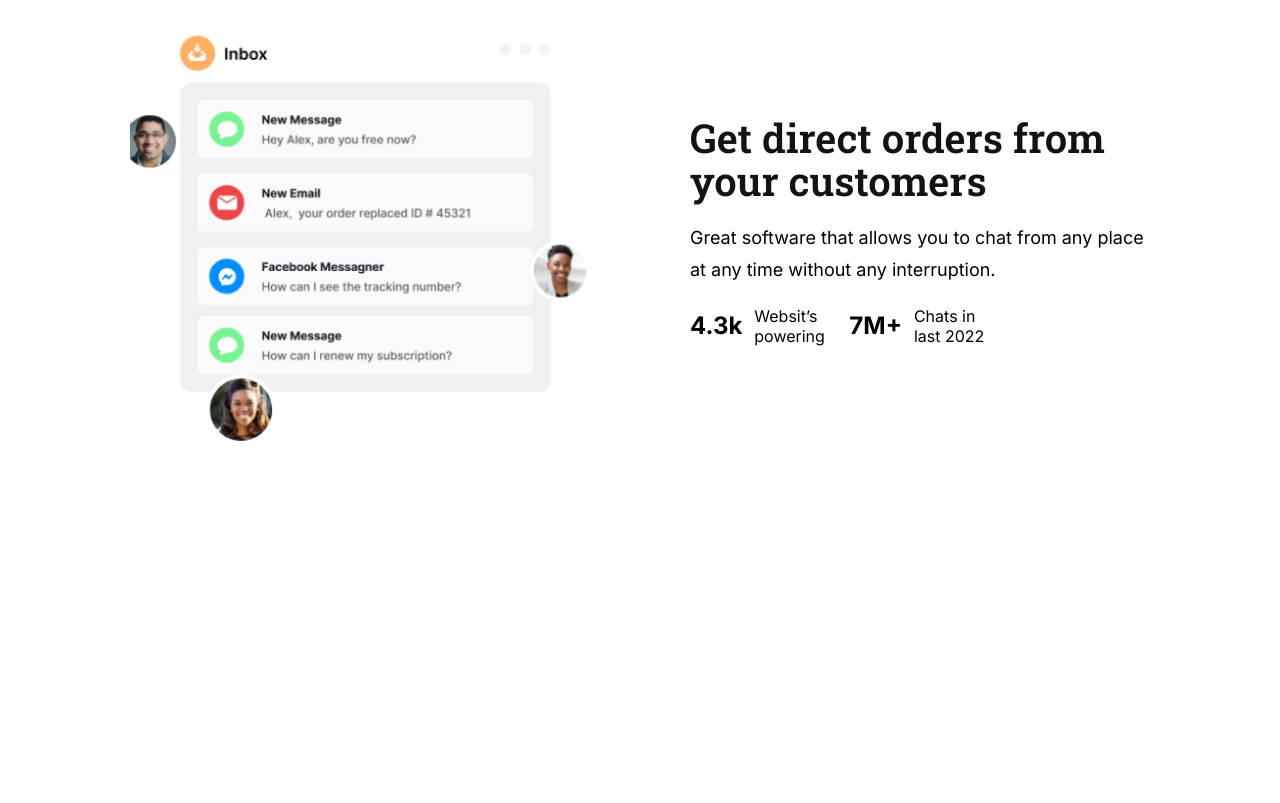
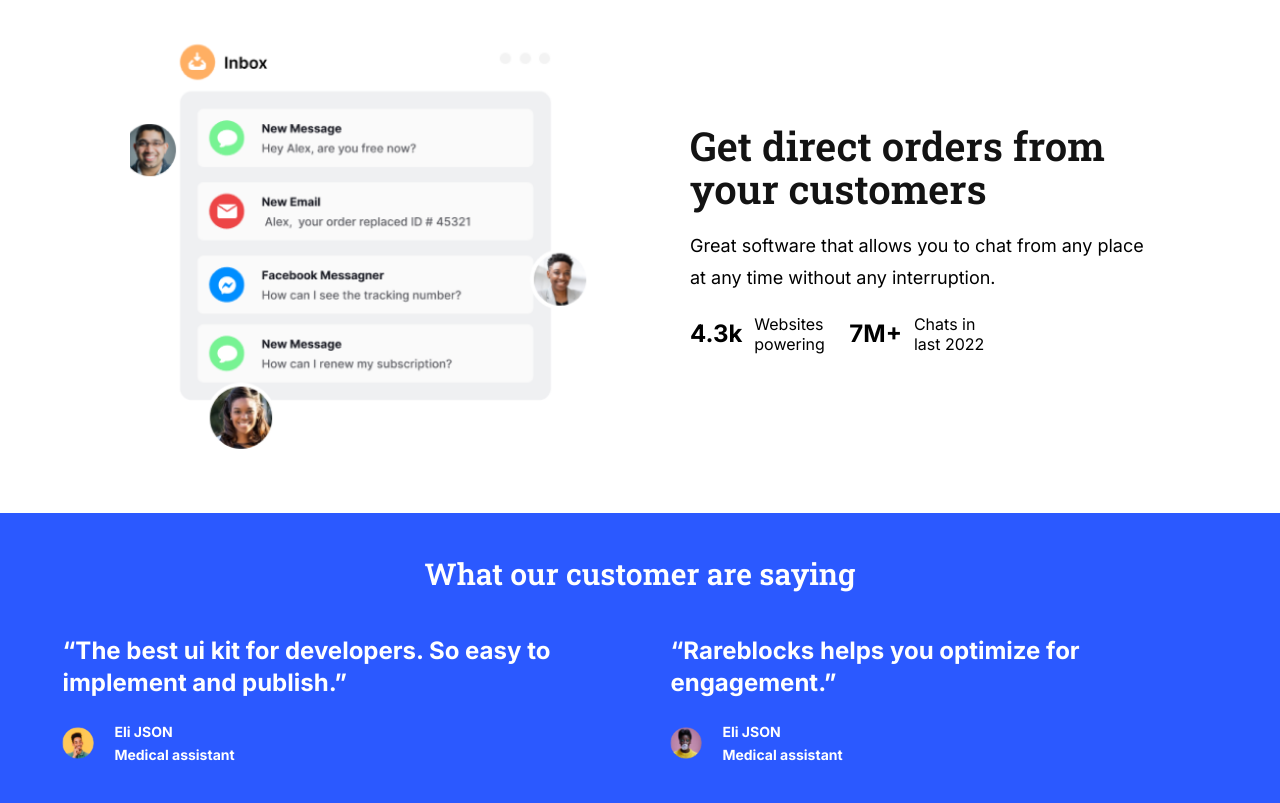
Before and after one commit to kilelx/lunaweb-integration, a website: page index.html in a window 1280 px wide. Shown: the part 1842-2645 px from the top of the page. Before the commit the page ends 2347 px from the top, so only its background shows below. Drawn offline with Linux system fonts and the light colour scheme.

Commit message:
add: testimonials section

```diff
--- a/index.html
+++ b/index.html
@@ -4,6 +4,7 @@
     - attention à la couleur du bg du body
     - couleur du texte
     - changer images (mauvaise qualité)
+    - section alternante : dernière image ne scale pas vers ~800px
 
 -->
 
@@ -58,8 +59,8 @@
         </nav>
     </header>
 
-    <main class="container">
-        <section class="hero">
+    <main>
+        <section class="container hero">
             <div class="hero__left">
                 <h1 class="hero__title">Start chatting with customers, anywhere
                     </br>anytime with application</h1>
@@ -108,7 +109,7 @@
 
         </section>
 
-        <section class="triptych">
+        <section class="container triptych">
             <h2 class="section__title">Features for a better experience</h2>
 
             <div class="triptych__wrapper">
@@ -136,19 +137,23 @@
             </div>
         </section>
 
-        <section class="alternate">
+        <section class="container alternate">
             <article class="alternate__article">
                 <img src="./assets/woman-with-headset-video-call.webp" alt="Woman with headset video call">
                 <div class="article__content">
                     <h3 class="content__title">Meet your customers, with live video chat</h3>
-                    <p class="content__desc">Great software that allows you to chat from any place at any time without any interruption. Great software that allows you to chat from any place at any time without any interruption. Great software that allows you to chat from any place at any time without any interruption.</p>
+                    <p class="content__desc">Great software that allows you to chat from any place at any time without
+                        any interruption. Great software that allows you to chat from any place at any time without any
+                        interruption. Great software that allows you to chat from any place at any time without any
+                        interruption.</p>
                 </div>
             </article>
             <article class="alternate__article">
                 <img src="./assets/direct-conversation.webp" alt="Screenshot of a fictive conversation">
                 <div class="article__content">
                     <h3 class="content__title">Start selling directly inside conversations</h3>
-                    <p class="content__desc">Great software that allows you to chat from any place at any time without any interruption.</p>
+                    <p class="content__desc">Great software that allows you to chat from any place at any time without
+                        any interruption.</p>
                     <a href="#" title="Start chatting now" class="btn">Start chatting now</a>
                 </div>
             </article>
@@ -156,11 +161,12 @@
                 <img src="./assets/example-inbox.webp" alt="Screenshot of a fictive inbox">
                 <div class="article__content">
                     <h3 class="content__title">Get direct orders from your customers</h3>
-                    <p class="content__desc">Great software that allows you to chat from any place at any time without any interruption.</p>
+                    <p class="content__desc">Great software that allows you to chat from any place at any time without
+                        any interruption.</p>
                     <div class="stats__wrapper">
                         <div class="stat__wrapper">
                             <p class="stat__number">4.3k</p>
-                            <p class="stat__expl">Websit’s powering</p>
+                            <p class="stat__expl">Websites powering</p>
                         </div>
                         <div class="stat__wrapper">
                             <p class="stat__number">7M+</p>
@@ -170,6 +176,38 @@
                 </div>
             </article>
         </section>
+
+        <section class="bg--purple">
+
+            <h2 class="section__title">What our customer are saying</h2>
+
+            <div class="container testimonials">
+                <div class="testimonials__wrapper">
+                    <p class="testimonials__content">“The best ui kit for developers. So easy to implement and publish.”
+                    </p>
+                    <div class="testimonials__author">
+                        <img src="/assets/img-user-1.png" alt="Picture of Eli Json">
+                        <div class="author__infos">
+                            <p class="author__name">Eli JSON</p>
+                            <p class="author__job">Medical assistant</p>
+                        </div>
+                    </div>
+                </div>
+
+                <div class="testimonials__wrapper">
+                    <p class="testimonials__content">“Rareblocks helps you optimize for engagement.”</p>
+                    <div class="testimonials__author">
+                        <img src="/assets/img-user-2.png" alt="Picture of Eli Json">
+                        <div class="author__infos">
+                            <p class="author__name">Eli JSON</p>
+                            <p class="author__job">Medical assistant</p>
+                        </div>
+                    </div>
+                </div>
+            </div>
+
+
+        </section>
     </main>
 
 </body>
--- a/scss/base/_base.scss
+++ b/scss/base/_base.scss
@@ -20,6 +20,10 @@ body {
     font-family: $font-body;
     font-size: 1.8rem;
     line-height: 3.2rem;
+}
+
+h1, h2, h3, h4 {
+    color: $title-dark;
 }
 
 p,
--- a/scss/components/_sectionTitle.scss
+++ b/scss/components/_sectionTitle.scss
@@ -1,9 +1,11 @@
 .section__title {
     font-family: $font-title;
     font-weight: 600;
-    color: $title-dark;
     text-align: center;
     font-size: 2.4rem;
     line-height: 140%;
-    margin: 4rem 0;
+    padding: 4rem 0;
+    @include sm {
+        font-size: 3rem;
+    }
 }
--- a/scss/layouts/_alternate.scss
+++ b/scss/layouts/_alternate.scss
@@ -2,13 +2,13 @@
     // display: flex;
     // flex-direction: column;
     // row-gap: 8rem;
-    margin: 4rem 0;
+    // margin: 4rem 0;
 
     &__article {
         margin: 4rem 0;
 
         img {
-            max-width: 46rem;
+            // max-width: 46rem;
             object-fit: contain;
             @include no-mobile {
                 margin: 0 auto;
--- /dev/null
+++ b/scss/layouts/_testimonials.scss
@@ -0,0 +1,36 @@
+.testimonials {
+    padding-bottom: 4rem;
+    color: #FFF;
+    display: flex;
+    flex-direction: column;
+    row-gap: 8rem;
+    @include sm {
+        flex-direction: row;
+        justify-content: space-around;
+        &__wrapper {
+            max-width: 45%;
+        }
+    }
+    &__content {
+        font-size: 2.4rem;
+        font-weight: 700;
+        margin-bottom: 2.4rem;
+    }
+    &__author {
+        display: flex;
+        font-size: 1.4rem;
+        font-weight: 700;
+        line-height: normal;
+        img {
+            width: 3.2rem;
+            height: auto;
+            object-fit: contain;
+        }
+        .author__infos {
+            margin-left: 2rem;
+            p:first-child {
+                margin-bottom: .6rem;
+            }
+        }
+    }
+}
--- a/scss/pages/_home.scss
+++ b/scss/pages/_home.scss
@@ -3,11 +3,13 @@
     margin-top: 3.2rem;
     display: flex;
     // justify-content: space-between;
+    align-items: center;
     column-gap: 3rem;
 
     &__gallery {
         position: relative;
         width: calc(4.5rem * 3 - 2*2.5rem);
+        height: 4.5rem;
         img {
             width: 4.5rem;
             height: 4.5rem;
@@ -77,7 +79,10 @@
     }
 }
 
-// ALTERNATE SECTION
-.alternate {
-
+.bg--purple {
+    background-color: $primary;
+    .section__title {
+        color: #FFF;
+        // margin-bottom: 0;
+    }
 }
--- a/scss/styles.scss
+++ b/scss/styles.scss
@@ -9,6 +9,7 @@
 @import './layouts/hero';
 @import './layouts/triptych';
 @import './layouts/alternate';
+@import './layouts/testimonials';
 
 // COMPONENTS
 @import './components/button';
```
Also changed, not shown: css/styles.css, 1 other file.
